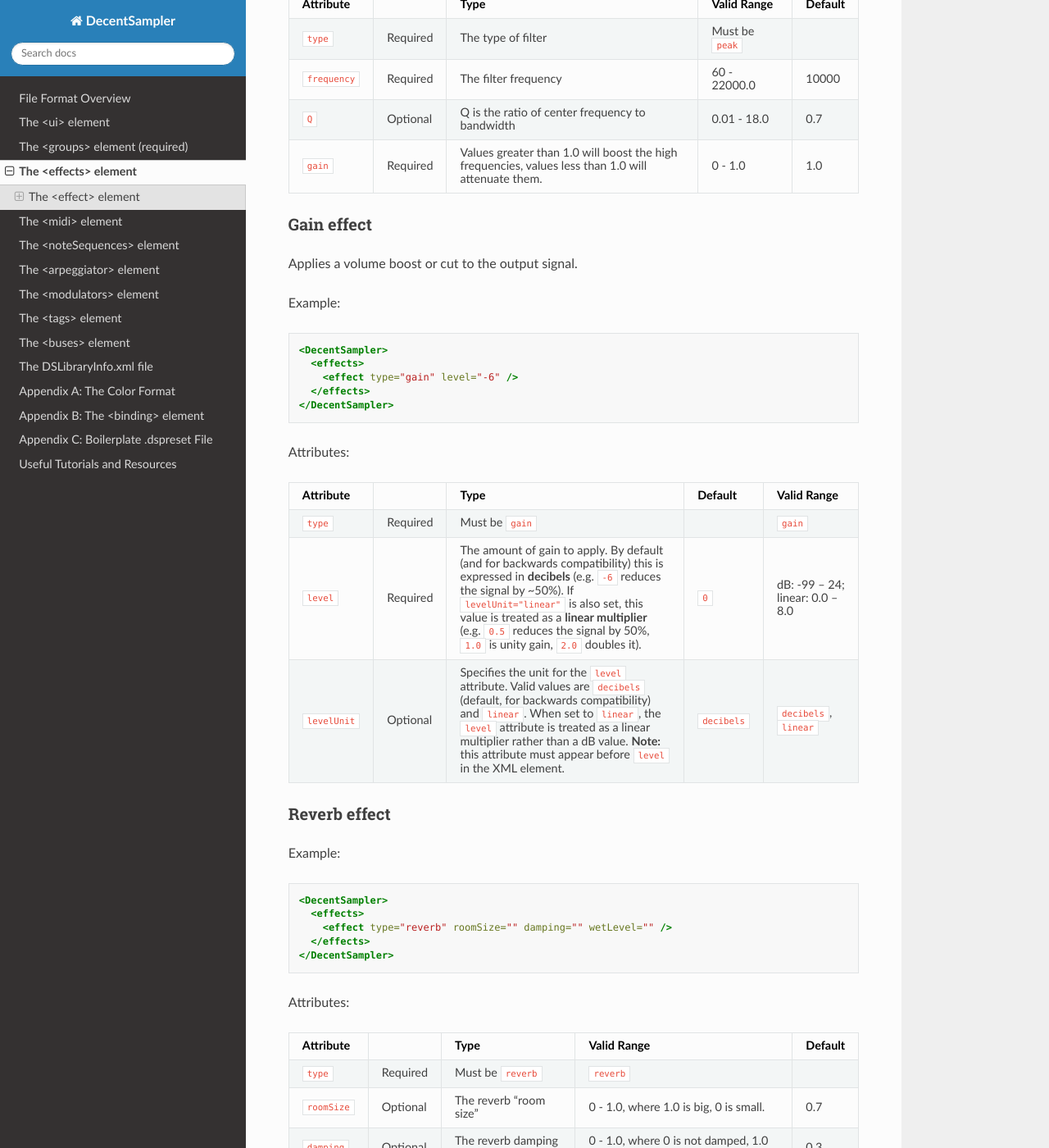
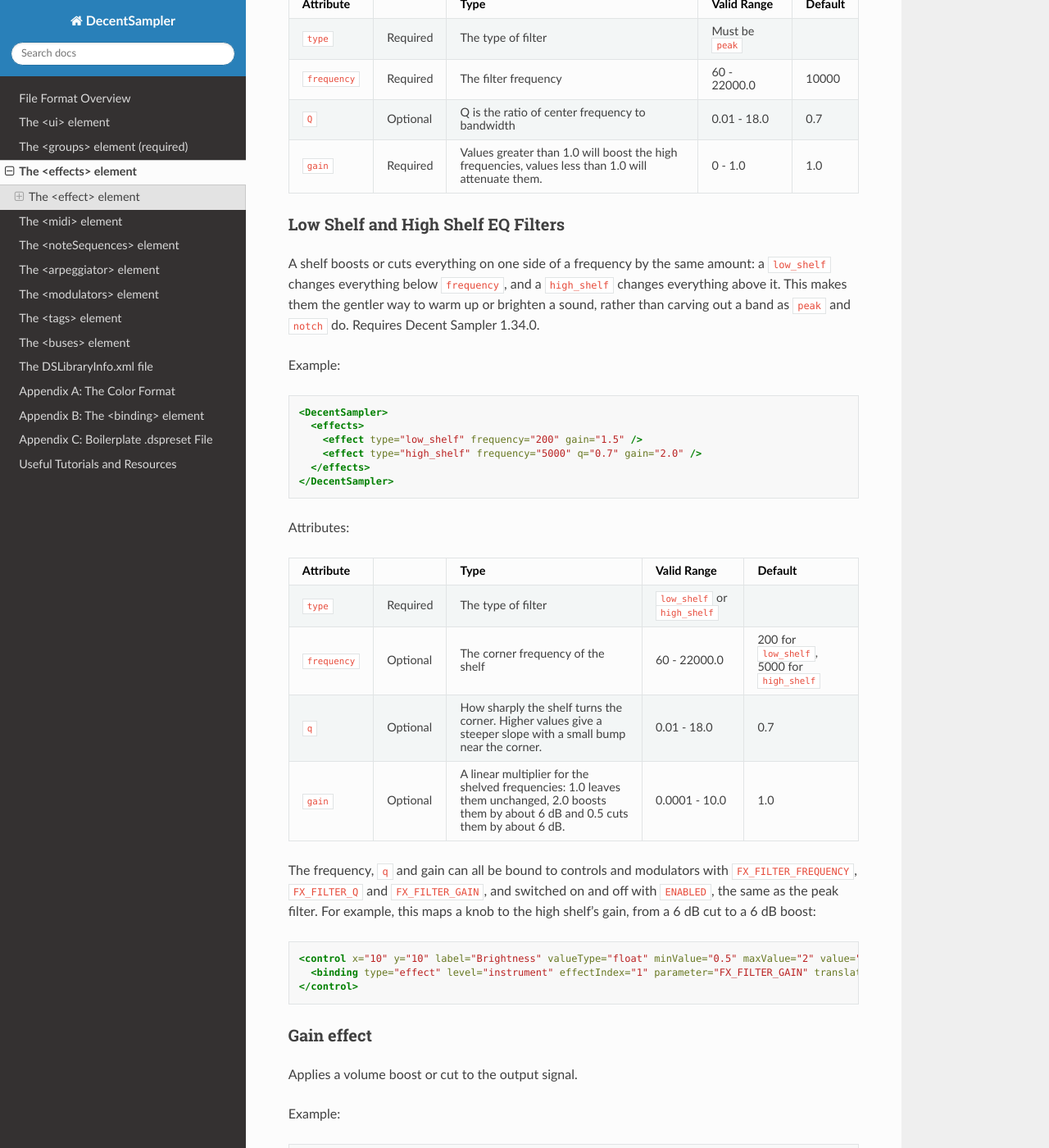
Before and after one commit to DecentSamples/DecentSampler-Developers-Guide, a Sphinx documentation site: the page built from docs/source/the-effects-element.md, in a window 1280 px wide and 1400 px high, scrolled down 3152 px. Shown: the whole window at 82% size. Built offline with Sphinx 7.4.7 and the Read the Docs theme 3.1.0, drawn with Linux system fonts in a browser that asks for light colours.

Commit message:
0000421: Document low_shelf and high_shelf EQ effect types

````diff
--- a/docs/source/the-effects-element.md
+++ b/docs/source/the-effects-element.md
@@ -125,6 +125,37 @@
 | `frequency` | Required | The filter frequency     | 60 - 22000.0                                                                |     10000 |
 | `Q`         | Optional | Q is the ratio of center frequency to bandwidth | 0.01 - 18.0                                          |     0.7 |
 | `gain`      | Required | Values greater than 1.0 will boost the high frequencies, values less than 1.0 will attenuate them.     | 0 - 1.0                        |     1.0 |
+
+### Low Shelf and High Shelf EQ Filters
+
+A shelf boosts or cuts everything on one side of a frequency by the same amount: a `low_shelf` changes everything below `frequency`, and a `high_shelf` changes everything above it. This makes them the gentler way to warm up or brighten a sound, rather than carving out a band as `peak` and `notch` do. Requires Decent Sampler 1.34.0.
+
+Example:
+```xml
+<DecentSampler>
+  <effects>
+    <effect type="low_shelf" frequency="200" gain="1.5" />
+    <effect type="high_shelf" frequency="5000" q="0.7" gain="2.0" />
+  </effects>
+</DecentSampler>
+```
+
+Attributes:
+
+|  Attribute  |          |           Type           |                                 Valid Range                                 | Default |
+| ----------- | -------- | ------------------------ | --------------------------------------------------------------------------- | ------- |
+| `type`      | Required | The type of filter       | `low_shelf` or `high_shelf`                                                 |         |
+| `frequency` | Optional | The corner frequency of the shelf | 60 - 22000.0                                                       | 200 for `low_shelf`, 5000 for `high_shelf` |
+| `q`         | Optional | How sharply the shelf turns the corner. Higher values give a steeper slope with a small bump near the corner. | 0.01 - 18.0 | 0.7 |
+| `gain`      | Optional | A linear multiplier for the shelved frequencies: 1.0 leaves them unchanged, 2.0 boosts them by about 6 dB and 0.5 cuts them by about 6 dB. | 0.0001 - 10.0 | 1.0 |
+
+The frequency, `q` and gain can all be bound to controls and modulators with `FX_FILTER_FREQUENCY`, `FX_FILTER_Q` and `FX_FILTER_GAIN`, and switched on and off with `ENABLED`, the same as the peak filter. For example, this maps a knob to the high shelf's gain, from a 6 dB cut to a 6 dB boost:
+
+```xml
+<control x="10" y="10" label="Brightness" valueType="float" minValue="0.5" maxValue="2" value="1">
+  <binding type="effect" level="instrument" effectIndex="1" parameter="FX_FILTER_GAIN" translation="linear" />
+</control>
+```
 
 ### Gain effect
 
````
Also changed, not shown: docs/source/appendix-b-the-binding-element.md (+2 -2 lines).
